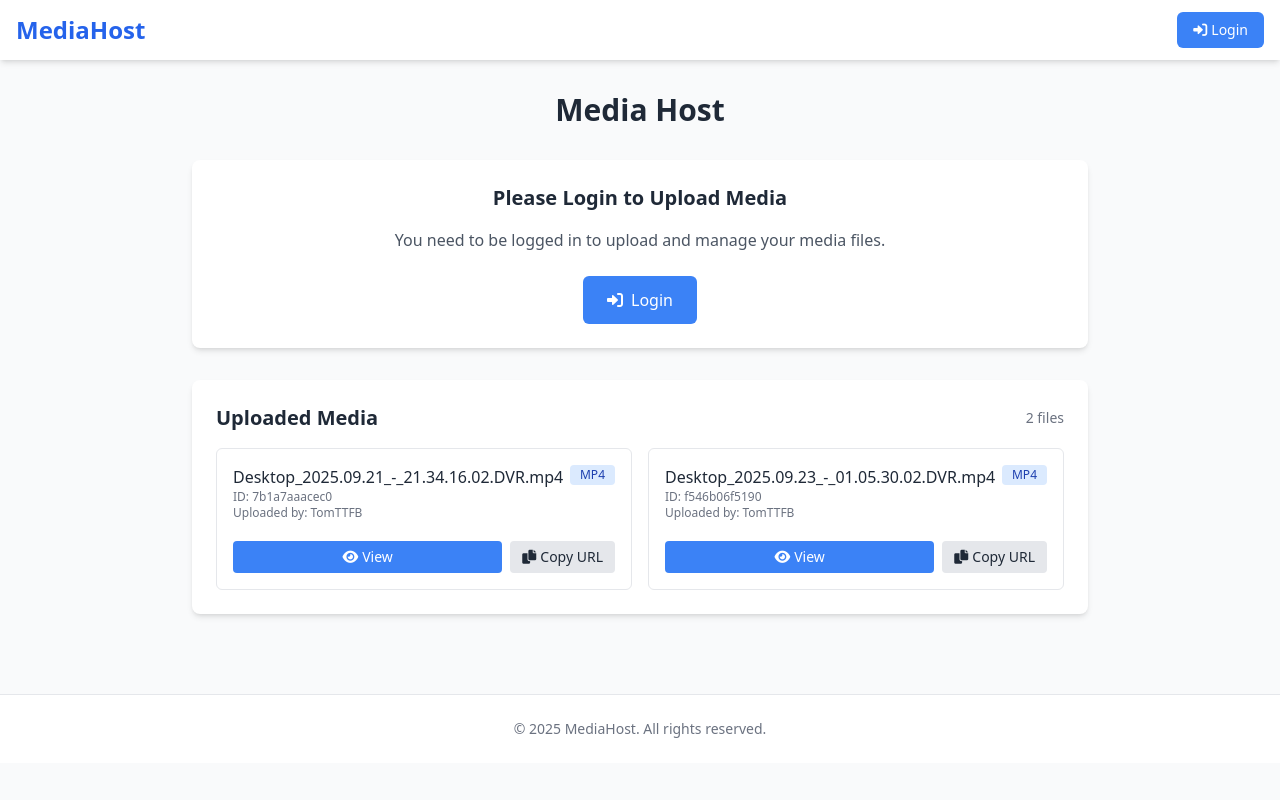
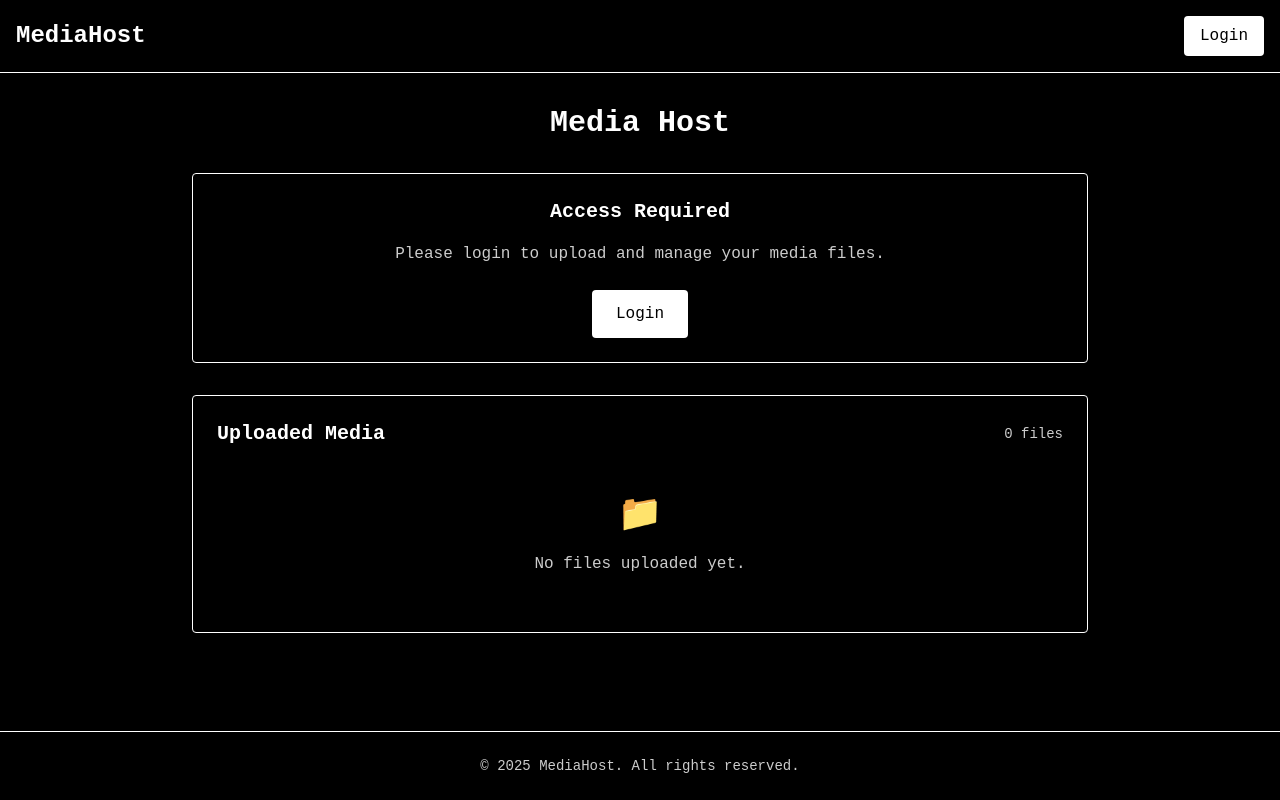
Before and after one commit to tomTTFB/openclipvault, a Flask app: page / in a window 1280 px wide. Run offline with Flask 3, Linux system fonts and the light colour scheme; some libraries are stand-ins or nearby versions.

Commit message:
UI Redesign

```diff
--- a/files.json
+++ /dev/null
@@ -1 +0,0 @@
-{"7b1a7aaacec0": {"original_name": "Desktop_2025.09.21_-_21.34.16.02.DVR.mp4", "uploader": "TomTTFB", "id": "7b1a7aaacec0"}, "f546b06f5190": {"original_name": "Desktop_2025.09.23_-_01.05.30.02.DVR.mp4", "uploader": "TomTTFB", "id": "f546b06f5190"}}
--- a/templates/index.html
+++ b/templates/index.html
@@ -6,27 +6,46 @@
     <title>Media Host</title>
     <script src="https://cdn.tailwindcss.com"></script>
     <link rel="stylesheet" href="https://cdnjs.cloudflare.com/ajax/libs/font-awesome/6.0.0/css/all.min.css">
+    <script>
+        tailwind.config = {
+            theme: {
+                extend: {
+                    colors: {
+                        terminal: {
+                            black: '#000000',
+                            white: '#ffffff',
+                            gray: '#cccccc',
+                        }
+                    },
+                    fontFamily: {
+                        'mono': ['Courier New', 'Courier', 'monospace'],
+                    },
+                    borderRadius: {
+                        'terminal': '0.25rem',
+                    }
+                }
+            }
+        }
+    </script>
 </head>
-<body class="bg-gray-50 min-h-screen">
+<body class="bg-terminal-black text-terminal-white font-mono min-h-screen flex flex-col">
     <!-- Navigation Bar -->
-    <nav class="bg-white shadow-md">
-        <div class="container mx-auto px-4 py-3">
+    <nav class="border-b border-terminal-white py-4">
+        <div class="container mx-auto px-4">
             <div class="flex justify-between items-center">
-                <div class="flex items-center">
-                    <h1 class="text-2xl font-bold text-blue-600">MediaHost</h1>
-                </div>
+                <div class="text-2xl font-bold">MediaHost</div>
 
                 <div class="flex items-center space-x-4">
                     {% if logged_in %}
-                        <span class="text-gray-700">Welcome, {{ session['username'] }}!</span>
+                        <span class="text-terminal-gray">Welcome, {{ session['username'] }}!</span>
                         <a href="{{ url_for('logout') }}"
-                           class="bg-red-500 hover:bg-red-600 text-white px-4 py-2 rounded-md text-sm font-medium transition duration-300">
-                            <i class="fas fa-sign-out-alt mr-1"></i>Logout
+                           class="bg-terminal-black text-terminal-white border border-terminal-white px-4 py-2 rounded-terminal font-medium transition duration-300 hover:bg-terminal-gray">
+                            Logout
                         </a>
                     {% else %}
                         <a href="{{ url_for('login') }}"
-                           class="bg-blue-500 hover:bg-blue-600 text-white px-4 py-2 rounded-md text-sm font-medium transition duration-300">
-                            <i class="fas fa-sign-in-alt mr-1"></i>Login
+                           class="bg-terminal-white text-terminal-black px-4 py-2 rounded-terminal font-medium transition duration-300 hover:bg-terminal-gray">
+                            Login
                         </a>
                     {% endif %}
                 </div>
@@ -34,36 +53,36 @@
         </div>
     </nav>
 
-    <div class="container mx-auto px-4 py-8">
+    <div class="container mx-auto px-4 py-8 flex-grow">
         <div class="max-w-4xl mx-auto">
-            <h1 class="text-3xl font-bold text-center text-gray-800 mb-8">Media Host</h1>
+            <h1 class="text-3xl font-bold text-center mb-8">Media Host</h1>
 
             {% if logged_in %}
                 <!-- Upload Form -->
-                <div class="bg-white rounded-lg shadow-md p-6 mb-8">
-                    <h2 class="text-xl font-semibold text-gray-800 mb-4">Upload Media</h2>
+                <div class="border border-terminal-white rounded-terminal p-6 mb-8">
+                    <h2 class="text-xl font-semibold mb-4">Upload Media</h2>
                     <form action="/upload" method="post" enctype="multipart/form-data">
                         <div class="mb-4">
-                            <label class="block text-gray-700 text-sm font-bold mb-2" for="file">
+                            <label class="block text-terminal-gray text-sm font-bold mb-2" for="file">
                                 Choose file (Images: png, jpg, jpeg, gif | Videos: mp4, mov, webm)
                             </label>
                             <input type="file" name="file" id="file"
-                                   class="w-full px-3 py-2 border border-gray-300 rounded-md focus:outline-none focus:ring-2 focus:ring-blue-500">
+                                   class="w-full px-3 py-2 bg-terminal-black border border-terminal-white rounded-terminal text-terminal-white focus:outline-none focus:ring-1 focus:ring-terminal-white">
                         </div>
                         <button type="submit"
-                                class="w-full bg-blue-500 hover:bg-blue-700 text-white font-bold py-2 px-4 rounded focus:outline-none focus:shadow-outline">
+                                class="w-full bg-terminal-white text-terminal-black font-bold py-2 px-4 rounded-terminal focus:outline-none">
                             Upload
                         </button>
                     </form>
                 </div>
             {% else %}
-                <div class="bg-white rounded-lg shadow-md p-6 mb-8 text-center">
-                    <h2 class="text-xl font-semibold text-gray-800 mb-4">Please Login to Upload Media</h2>
-                    <p class="text-gray-600 mb-6">You need to be logged in to upload and manage your media files.</p>
-                    <div class="space-x-4">
+                <div class="border border-terminal-white rounded-terminal p-6 mb-8 text-center">
+                    <h2 class="text-xl font-semibold mb-4">Access Required</h2>
+                    <p class="text-terminal-gray mb-6">Please login to upload and manage your media files.</p>
+                    <div>
                         <a href="{{ url_for('login') }}"
-                           class="bg-blue-500 hover:bg-blue-600 text-white px-6 py-3 rounded-md font-medium transition duration-300 inline-block">
-                            <i class="fas fa-sign-in-alt mr-2"></i>Login
+                           class="bg-terminal-white text-terminal-black px-6 py-3 rounded-terminal font-medium transition duration-300 inline-block">
+                            Login
                         </a>
                     </div>
                 </div>
@@ -74,7 +93,7 @@
                 {% if messages %}
                     <div class="mb-6">
                         {% for message in messages %}
-                            <div class="bg-green-100 border border-green-400 text-green-700 px-4 py-3 rounded relative" role="alert">
+                            <div class="border border-green-500 text-green-500 px-4 py-3 rounded-terminal relative" role="alert">
                                 <span class="block sm:inline">{{ message }}</span>
                             </div>
                         {% endfor %}
@@ -83,35 +102,35 @@
             {% endwith %}
 
             <!-- Uploaded Files -->
-            <div class="bg-white rounded-lg shadow-md p-6">
+            <div class="border border-terminal-white rounded-terminal p-6">
                 <div class="flex justify-between items-center mb-4">
-                    <h2 class="text-xl font-semibold text-gray-800">Uploaded Media</h2>
-                    <span class="text-sm text-gray-500">{{ files|length }} files</span>
+                    <h2 class="text-xl font-semibold">Uploaded Media</h2>
+                    <span class="text-sm text-terminal-gray">{{ files|length }} files</span>
                 </div>
 
                 {% if files %}
                     <div class="grid grid-cols-1 md:grid-cols-2 gap-4">
                         {% for file_id, file_data in files.items() %}
-                            <div class="border border-gray-200 rounded-md p-4 flex flex-col">
+                            <div class="border border-terminal-white rounded-terminal p-4 flex flex-col">
                                 <div class="flex justify-between items-start mb-2">
                                     <div>
-                                        <h3 class="font-medium text-gray-800">{{ file_data.original_name }}</h3>
-                                        <p class="text-xs text-gray-500">ID: {{ file_id }}</p>
-                                        <p class="text-xs text-gray-500">Uploaded by: {{ file_data.uploader }}</p>
+                                        <h3 class="font-medium">{{ file_data.original_name }}</h3>
+                                        <p class="text-xs text-terminal-gray">ID: {{ file_id }}</p>
+                                        <p class="text-xs text-terminal-gray">Uploaded by: {{ file_data.uploader }}</p>
                                     </div>
-                                    <span class="bg-blue-100 text-blue-800 text-xs font-medium px-2.5 py-0.5 rounded">
+                                    <span class="bg-terminal-white text-terminal-black text-xs font-medium px-2.5 py-0.5 rounded-terminal">
                                         {{ file_data.original_name.split('.')[-1].upper() }}
                                     </span>
                                 </div>
                                 <div class="mt-3 flex space-x-2">
                                     <a href="/f/{{ file_id }}"
                                        target="_blank"
-                                       class="flex-1 text-center bg-blue-500 hover:bg-blue-600 text-white px-3 py-1.5 rounded text-sm transition duration-300">
-                                        <i class="fas fa-eye mr-1"></i>View
+                                       class="flex-1 text-center bg-terminal-white text-terminal-black px-3 py-1.5 rounded-terminal text-sm transition duration-300">
+                                        View
                                     </a>
                                     <button onclick="copyToClipboard(window.location.origin + '/f/{{ file_id }}', this)"
-                                            class="bg-gray-200 hover:bg-gray-300 text-gray-800 px-3 py-1.5 rounded text-sm transition duration-300">
-                                        <i class="fas fa-copy mr-1"></i>Copy URL
+                                            class="bg-terminal-black text-terminal-white border border-terminal-white px-3 py-1.5 rounded-terminal text-sm transition duration-300 hover:bg-terminal-gray">
+                                        Copy URL
                                     </button>
                                 </div>
                             </div>
@@ -119,10 +138,10 @@
                     </div>
                 {% else %}
                     <div class="text-center py-8">
-                        <i class="fas fa-cloud-upload-alt text-4xl text-gray-300 mb-4"></i>
-                        <p class="text-gray-500">No files uploaded yet.</p>
+                        <div class="text-4xl text-terminal-gray mb-4">📁</div>
+                        <p class="text-terminal-gray">No files uploaded yet.</p>
                         {% if logged_in %}
-                            <p class="text-gray-500 text-sm mt-2">Use the upload form above to share your media.</p>
+                            <p class="text-terminal-gray text-sm mt-2">Use the upload form above to share your media.</p>
                         {% endif %}
                     </div>
                 {% endif %}
@@ -131,8 +150,8 @@
     </div>
 
     <!-- Footer -->
-    <footer class="bg-white border-t mt-12 py-6">
-        <div class="container mx-auto px-4 text-center text-gray-500 text-sm">
+    <footer class="border-t border-terminal-white py-6 mt-12">
+        <div class="container mx-auto px-4 text-center text-terminal-gray text-sm">
             <p>© 2025 MediaHost. All rights reserved.</p>
         </div>
     </footer>
@@ -142,7 +161,7 @@
             navigator.clipboard.writeText(text).then(function() {
                 // Show a temporary success message
                 const originalText = element.innerHTML;
-                element.innerHTML = '<i class="fas fa-check mr-1"></i>Copied!';
+                element.innerHTML = 'Copied!';
                 setTimeout(function() {
                     element.innerHTML = originalText;
                 }, 2000);
--- a/users.json
+++ /dev/null
@@ -1 +0,0 @@
-{"TomTTFB": "401eef025b60dc8c910a5b4f7a7daf04f6ff4ad289193c06caa13534ab7a6640"}
```
Also changed, not shown: templates/login.html (+37 -11 lines).
